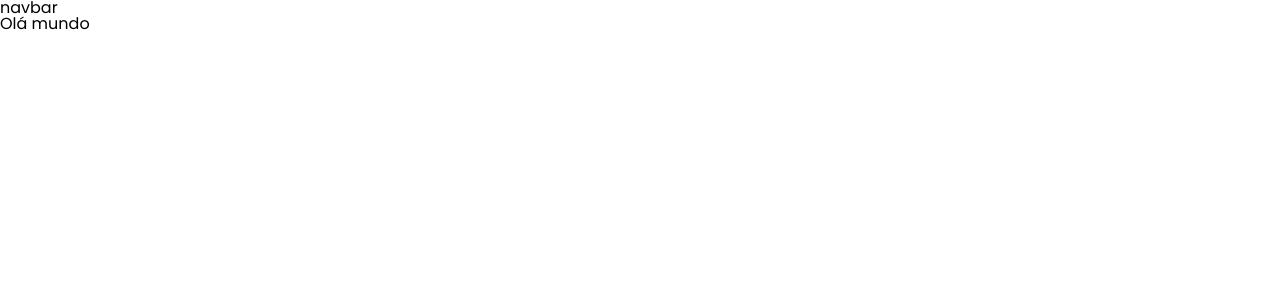
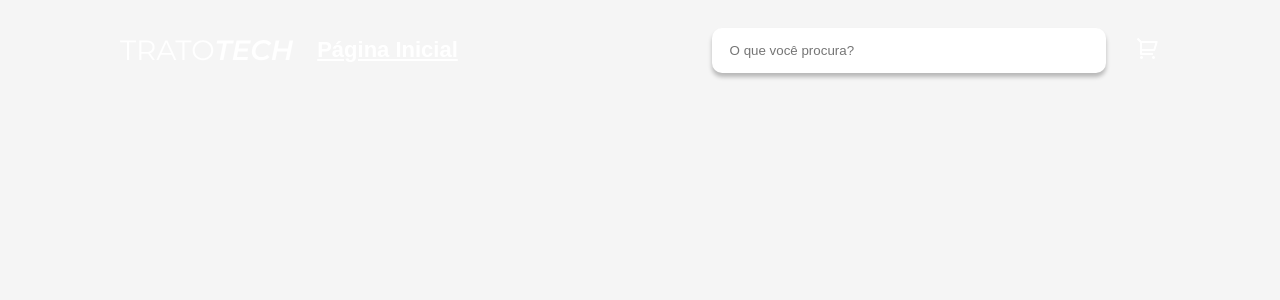
Before and after one commit to luscabap/trato-tech, a React (Vite) app: page / in a window 1280 px wide. Shown: the top 300 px of the page. Built offline with nearby package versions, Linux system fonts and the light colour scheme.

Commit message:
Componente Navbar e Busca

```diff
--- a/package.json
+++ b/package.json
@@ -13,7 +13,7 @@
     "classnames": "^2.5.1",
     "react": "^18.2.0",
     "react-dom": "^18.2.0",
-    "sass": "^1.75.0"
+    "react-icons": "^5.0.1"
   },
   "devDependencies": {
     "@types/react": "^18.2.66",
@@ -24,6 +24,7 @@
     "eslint": "^8.57.0",
     "eslint-plugin-react-hooks": "^4.6.0",
     "eslint-plugin-react-refresh": "^0.4.6",
+    "sass": "^1.75.0",
     "typescript": "^5.2.2",
     "vite": "^5.2.0"
   }
--- a/src/App.tsx
+++ b/src/App.tsx
@@ -5,7 +5,6 @@ function App() {
   return (
     <>
       <Navbar />
-      <h1>Olá mundo</h1>
     </>
   )
 }
--- /dev/null
+++ b/src/components/Busca/Busca.module.scss
@@ -0,0 +1,14 @@
+.busca {
+    align-items: center;
+    background-color: white;
+    border-radius: 10px;
+    box-shadow: 0 4px 4px rgba(0,0,0,.25);
+    display: flex;
+    padding: 14px 16px;
+    width: 100%;
+  }
+
+  .input {
+    outline: none;
+    width: 100%;
+  }
--- /dev/null
+++ b/src/components/Busca/index.tsx
@@ -0,0 +1,12 @@
+import styles from './Busca.module.scss'
+
+export const Busca = () => {
+    return (
+        <div className={styles.busca}>
+            <input
+                className={styles.input}
+                placeholder="O que você procura?"
+            />
+        </div>
+    )
+}
--- /dev/null
+++ b/src/components/Navbar/Navbar.module.scss
@@ -0,0 +1,65 @@
+@import '@/styles/breakpoints';
+
+.nav {
+  align-items: center;
+  display: grid;
+  grid-template-columns: 1fr 2fr 2fr;
+  grid-template-areas: 'logo links busca icones';
+  height: 100px;
+  padding: 0 120px;
+  position: absolute;
+  width: 100vw;
+  z-index: 1;
+  @media(max-width: $tablet) {
+    grid-template-areas:
+      'logo logo'
+      'links icones'
+      'busca busca';
+    grid-template-columns: 6fr 1fr;
+    grid-template-rows: 1fr 1fr 1fr;
+    height: 200px;
+    justify-items: center;
+  }
+  @media(max-width: $mobile-sm) {
+    padding: 0 50px;
+  }
+}
+
+.logo {
+  cursor: pointer;
+  grid-area: logo;
+}
+
+.links {
+  grid-area: links;
+  display: flex;
+  justify-content: flex-start;
+  gap: 20px;
+  @media(max-width: $tablet) {
+    justify-self: start;
+  }
+}
+
+.link {
+  color: white;
+  font-size: 22px;
+}
+
+.busca {
+  align-items: center;
+  display: flex;
+  grid-area: busca;
+  width: 100%;
+}
+
+.selected {
+  font-weight: bold;
+  text-decoration: underline;
+}
+
+.icones {
+  display: flex;
+  gap: 20px;
+  grid-area: icones;
+  margin-left: 30px;
+}
--- a/src/components/Navbar/index.tsx
+++ b/src/components/Navbar/index.tsx
@@ -1,7 +1,41 @@
+import styles from './Navbar.module.scss';
+import classNames from 'classnames';
+import { Busca } from '../Busca';
+import {
+    RiShoppingCart2Fill,
+    RiShoppingCart2Line
+} from 'react-icons/ri'
+
+const iconeProps = {
+    color: 'white',
+    size: 24
+}
+
 export const Navbar = () => {
     return (
-        <nav>
-            navbar
+        <nav className={styles.nav}>
+            <img src='logo.svg' className={styles.logo}/>
+            <div className={styles.links}>
+                <div>
+                    <a href="/" className={classNames(styles.link, {
+                        [styles.selected]: window.location.pathname === '/'
+                    })}>
+                        Página Inicial
+                    </a>
+                </div>
+            </div>
+            <div className={styles.busca}>
+                <Busca />
+            </div>
+            <div className={styles.icones}>
+                <a href="/carrinho">
+                    {
+                        window.location.pathname === '/carrinho'
+                        ? <RiShoppingCart2Fill {...iconeProps}/>
+                        : <RiShoppingCart2Line {...iconeProps}/>
+                    }
+                </a>
+            </div>
         </nav>
     )
 }
--- a/src/index.css
+++ b/src/index.css
@@ -1,46 +1,24 @@
-@import url('https://fonts.googleapis.com/css2?family=Poppins:ital,wght@0,100;0,200;0,300;0,400;0,500;0,600;0,700;0,800;0,900;1,100;1,200;1,300;1,400;1,500;1,600;1,700;1,800;1,900&display=swap');
+* {
+	box-sizing: border-box;
+  }
+  body {
+	background-color: #F5F5F5;
+	margin: 0;
+	font-family: 'Montserrat', sans-serif;
+	overflow-x: hidden;
+	-webkit-font-smoothing: antialiased;
+	-moz-osx-font-smoothing: grayscale;
+  }
 
-html, body, div, span, applet, object, iframe,
-h1, h2, h3, h4, h5, h6, p, blockquote, pre,
-a, abbr, acronym, address, big, cite, code,
-del, dfn, em, img, ins, kbd, q, s, samp,
-small, strike, strong, sub, sup, tt, var,
-b, u, i, center,
-dl, dt, dd, ol, ul, li,
-fieldset, form, label, legend,
-table, caption, tbody, tfoot, thead, tr, th, td,
-article, aside, canvas, details, embed,
-figure, figcaption, footer, header, hgroup,
-menu, nav, output, ruby, section, summary,
-time, mark, audio, video {
-	margin: 0;
-	padding: 0;
-	border: 0;
-	font-size: 100%;
-	font: inherit;
-	vertical-align: baseline;
-}
+  input {
+	border: none;
+  }
 
-article, aside, details, figcaption, figure,
-footer, header, hgroup, menu, nav, section {
-	display: block;
-}
-body {
-	line-height: 1;
-	font-family: "Poppins", sans-serif;
-}
-ol, ul {
-	list-style: none;
-}
-blockquote, q {
-	quotes: none;
-}
-blockquote:before, blockquote:after,
-q:before, q:after {
-	content: '';
-	content: none;
-}
-table {
-	border-collapse: collapse;
-	border-spacing: 0;
-}
+  code {
+	font-family: source-code-pro, Menlo, Monaco, Consolas, 'Courier New',
+	  monospace;
+  }
+
+  ul, li {
+	list-style-type: none;
+  }
--- /dev/null
+++ b/src/styles/_breakpoints.scss
@@ -0,0 +1,2 @@
+$tablet: 1024px;
+$mobile-sm: 600px;
```
Also changed, not shown: public/logo.svg (added), 1 other file (tests, documents, lock files or other folders).
